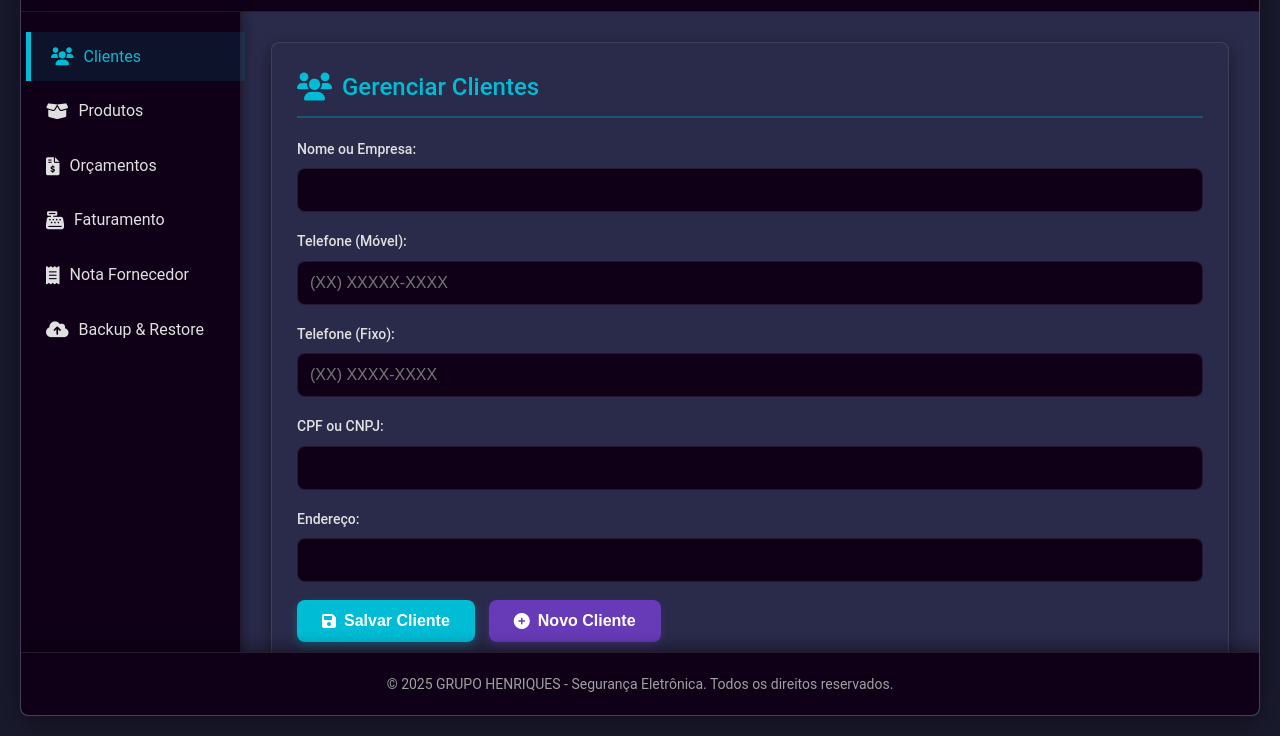
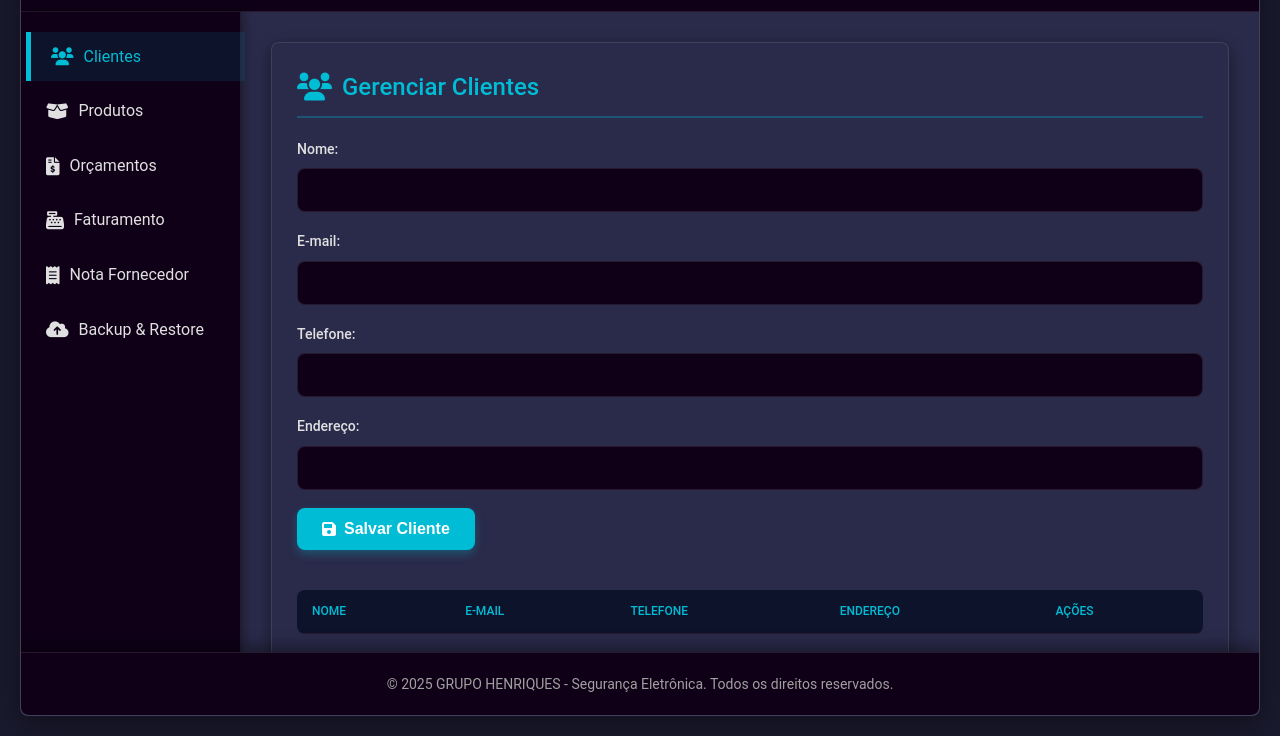
Before and after one commit to carloshsh10/grupohenriques, a plain HTML site: page Index.html in a window 1280 px wide. Shown: the part 156-892 px from the top of the page. Drawn offline with nearby package versions, Linux system fonts and the light colour scheme.

Commit message:
Index.html

```diff
--- a/Index.html
+++ b/Index.html
@@ -45,36 +45,30 @@
                     <form id="cliente-form">
                         <input type="hidden" id="cliente-id">
                         <div class="form-group">
-                            <label for="cliente-nome">Nome ou Empresa:</label>
+                            <label for="cliente-nome">Nome:</label>
                             <input type="text" id="cliente-nome" required>
                         </div>
                         <div class="form-group">
-                            <label for="cliente-telefone-movel">Telefone (Móvel):</label>
-                            <input type="tel" id="cliente-telefone-movel" placeholder="(XX) XXXXX-XXXX">
+                            <label for="cliente-email">E-mail:</label>
+                            <input type="email" id="cliente-email">
                         </div>
                         <div class="form-group">
-                            <label for="cliente-telefone-fixo">Telefone (Fixo):</label>
-                            <input type="tel" id="cliente-telefone-fixo" placeholder="(XX) XXXX-XXXX">
-                        </div>
-                        <div class="form-group">
-                            <label for="cliente-cpf-cnpj">CPF ou CNPJ:</label>
-                            <input type="text" id="cliente-cpf-cnpj">
+                            <label for="cliente-telefone">Telefone:</label>
+                            <input type="tel" id="cliente-telefone">
                         </div>
                         <div class="form-group">
                             <label for="cliente-endereco">Endereço:</label>
                             <input type="text" id="cliente-endereco">
                         </div>
                         <button type="submit" class="btn-primary"><i class="fas fa-save"></i> Salvar Cliente</button>
-                        <button type="button" id="novo-cliente-btn" class="btn-secondary"><i class="fas fa-plus-circle"></i> Novo Cliente</button>
                     </form>
                     <div class="table-container">
                         <table id="clientes-tabela">
                             <thead>
                                 <tr>
-                                    <th>Nome ou Empresa</th>
-                                    <th>Telefone (Móvel)</th>
-                                    <th>Telefone (Fixo)</th>
-                                    <th>CPF ou CNPJ</th>
+                                    <th>Nome</th>
+                                    <th>E-mail</th>
+                                    <th>Telefone</th>
                                     <th>Endereço</th>
                                     <th>Ações</th>
                                 </tr>
@@ -106,7 +100,6 @@
                             <input type="number" id="produto-valor" step="0.01" min="0" required>
                         </div>
                         <button type="submit" class="btn-primary"><i class="fas fa-save"></i> Salvar Produto</button>
-                        <button type="button" id="novo-produto-btn" class="btn-secondary"><i class="fas fa-plus-circle"></i> Novo Produto</button>
                     </form>
 
                     <h3 class="mt-20">Categorias de Produtos</h3>
@@ -180,7 +173,7 @@
                             <label for="faturamento-orcamento-vinculado">Vincular a um Orçamento Salvo:</label>
                             <select id="faturamento-orcamento-vinculado" required>
                                 <option value="">Selecione um orçamento...</option>
-                            </select>
+                            </option>
                         </div>
                         <div class="form-group">
                             <label for="faturamento-cliente">Cliente:</label>
@@ -202,11 +195,10 @@
                         <h3 class="mt-20">Parcelas</h3>
                         <div id="faturamento-parcelas-container">
                             </div>
+                        <button type="button" id="add-parcela-btn" class="btn-secondary"><i class="fas fa-plus"></i> Adicionar Parcela</button>
 
-                        <div class="form-actions-faturamento mt-20">
-                            <button type="button" id="add-parcela-btn" class="btn-secondary"><i class="fas fa-plus"></i> Adicionar Parcela</button>
-                            <button type="button" id="gerar-faturamento-pdf-btn" class="btn-primary"><i class="fas fa-file-pdf"></i> Gerar e Salvar Faturamento</button>
-                            <button type="button" id="novo-faturamento-btn" class="btn-secondary"><i class="fas fa-file-alt"></i> Novo Faturamento</button>
+                        <div class="form-actions mt-20">
+                             <button type="button" id="gerar-faturamento-pdf-btn" class="btn-primary"><i class="fas fa-file-pdf"></i> Gerar e Salvar Faturamento</button>
                         </div>
                     </form>
                     <h3 class="mt-20">Faturamentos Gerados</h3>
@@ -240,7 +232,8 @@
                             <i class="fas fa-upload"></i> Importar Backup
                             <input type="file" id="importar-backup-file" accept=".json" style="display: none;">
                         </label>
-                        <button id="google-login-btn" class="btn-google"><i class="fab fa-google"></i> Login Google Necessário</button>
+                        <button id="google-login-btn" class="btn-google"><i class="fab fa-google"></i> Login com Google</button>
+                        <button id="google-logout-btn" class="btn-google" style="display:none;"><i class="fas fa-sign-out-alt"></i> Sair do Google</button>
                     </div>
 
                     <div class="backup-status-info mt-20">
```
